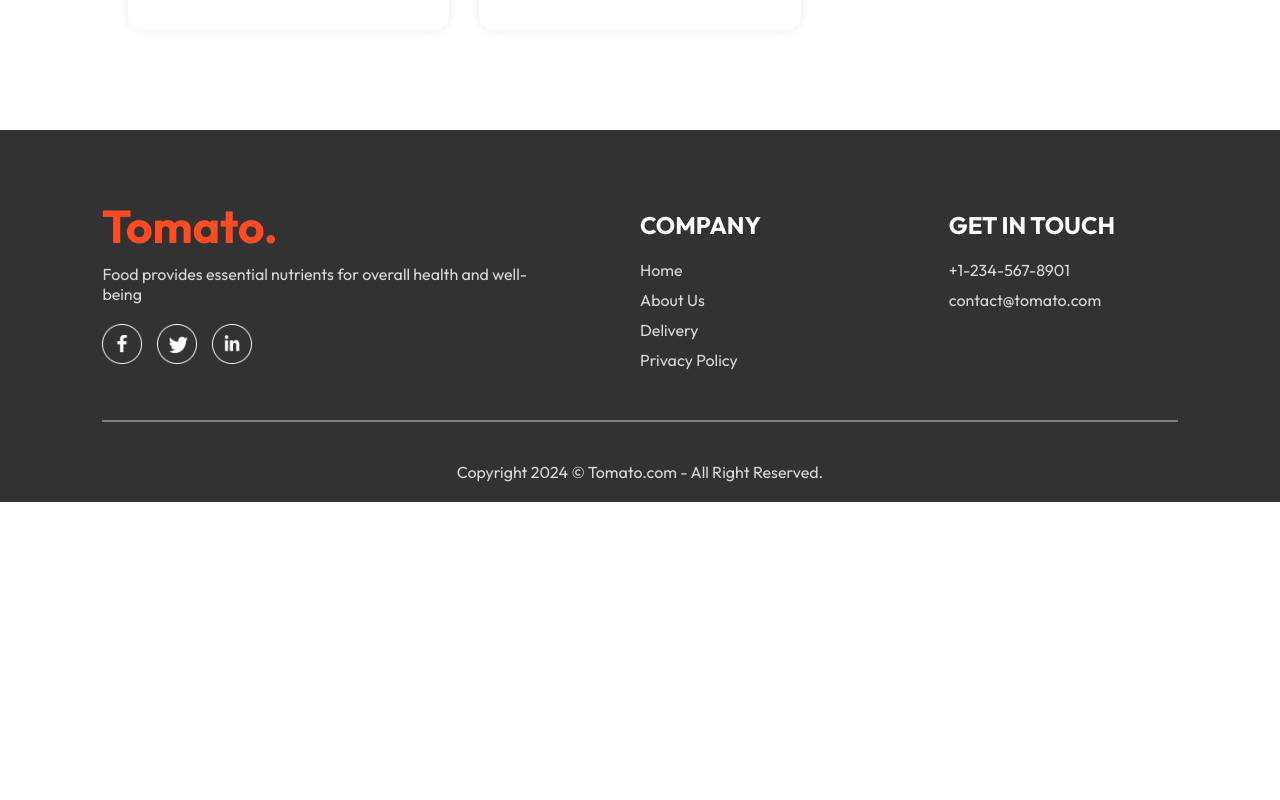
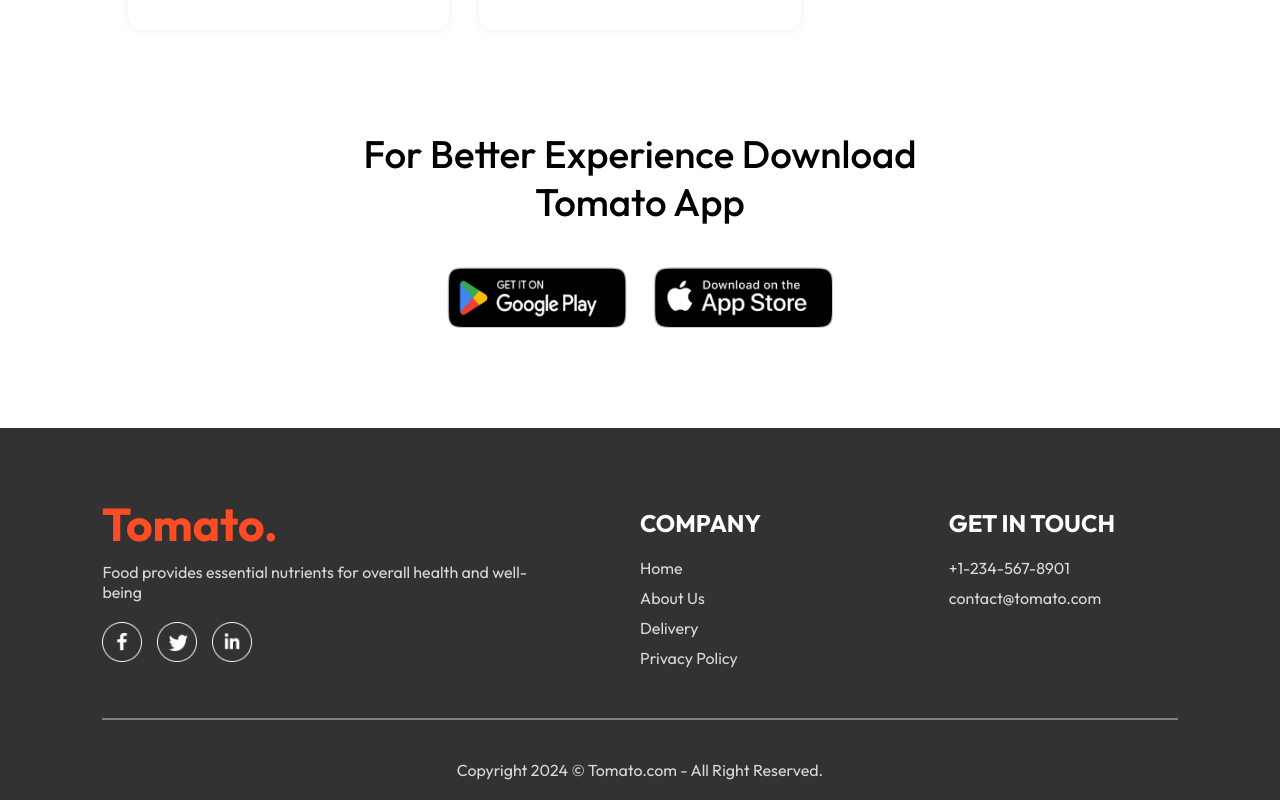
Before and after one commit to xiaqian1999/Food-Delivery, a React (Vite) app: page / in a window 1280 px wide. Shown: the part 5973-6773 px from the top of the page. Before the commit the page ends 6475 px from the top, so only its background shows below. Built offline with nearby package versions, Linux system fonts and the light colour scheme.

Commit message:
Food Delivery App - Home page Complete

```diff
--- /dev/null
+++ b/src/components/AppDownload/AppDownload.css
@@ -0,0 +1,25 @@
+.app-download{
+    margin: auto;
+    margin-top: 100px;
+    font-size: max(3vw, 20px);
+    text-align: center;
+    font-weight: 500;
+}
+
+.app-download-platforms{
+    display: flex;
+    justify-content: center;
+    gap: max(2vw, 10px);
+    margin-top: 40px;
+}
+
+.app-download-platforms img{
+    width: max(30vw, 120px);
+    max-width: 180px;
+    transition: 0.5s;
+    cursor: pointer;
+}
+
+.app-download-platforms img:hover{
+    transform: scale(1.05);
+}
--- /dev/null
+++ b/src/components/AppDownload/AppDownload.jsx
@@ -0,0 +1,17 @@
+import React from 'react';
+import './AppDownload.css';
+import { assets } from '../../assets/assets';
+
+const AppDownload = () => {
+  return (
+    <div className='app-download' id='app-download'>
+        <p>For Better Experience Download <br /> Tomato App</p>
+        <div className="app-download-platforms">
+            <img src={assets.play_store} alt="" />
+            <img src={assets.app_store} alt="" />
+        </div>
+    </div>
+  )
+}
+
+export default AppDownload
--- a/src/components/FoodItem/FoodItem.css
+++ b/src/components/FoodItem/FoodItem.css
@@ -10,8 +10,14 @@
 .food-item-image{
     width: 100%;
     border-radius: 15px 15px 0px 0px;
+    transition: 0.5s;
+}
 
+.food-item-image:hover{
+    transform: scale(1.05);
+    padding: 10px;
 }
+
 .food-item-info{
     padding: 20px;
 }
--- a/src/pages/Home/Home.jsx
+++ b/src/pages/Home/Home.jsx
@@ -3,6 +3,7 @@
 import Header from '../../components/Header/Header';
 import ExploreMenu from '../../components/ExploreMenu/ExploreMenu';
 import FoodDisplay from '../../components/FoodDisplay/FoodDisplay';
+import AppDownload from '../../components/AppDownload/AppDownload';
 
 const Home = () => {
     const [category, setCategory] = useState("All");
@@ -11,6 +12,7 @@
             <Header />
             <ExploreMenu category={category} setCategory={setCategory} />
             <FoodDisplay category={category}/>
+            <AppDownload />
         </div>
     )
 }
```
